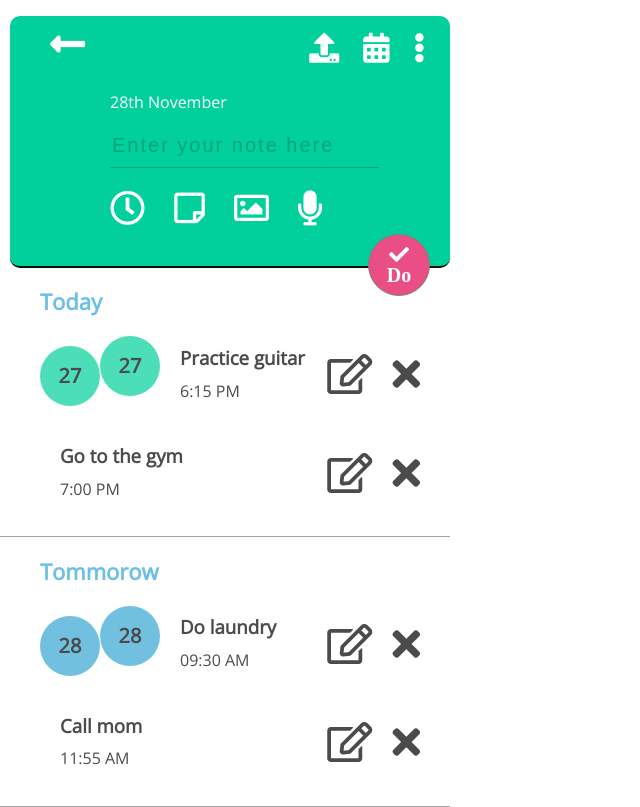
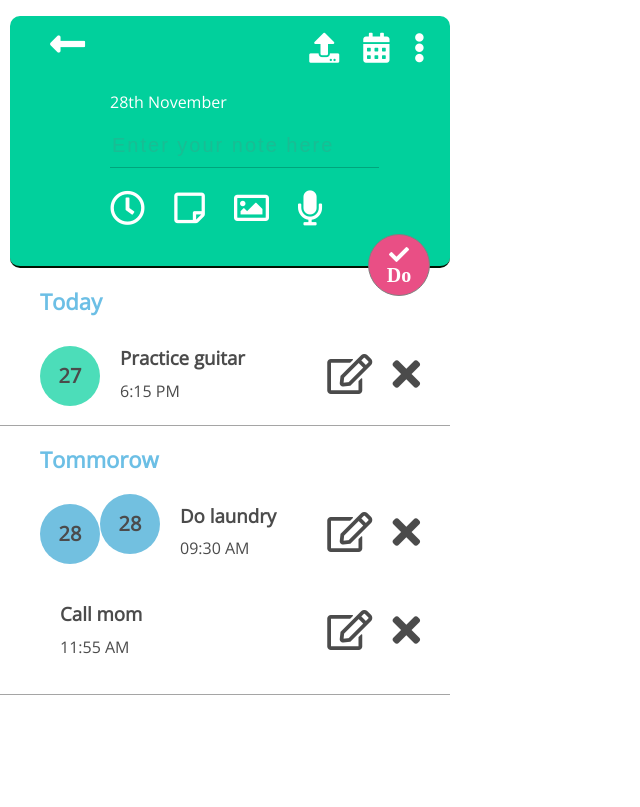
Before and after one commit to brace99/ToDoApp, a website: page app/index.html in a window 1280 px wide. Shown: the whole page, without its empty margins (0-640 px from the left). Drawn offline with nearby package versions, Linux system fonts and the light colour scheme.

Commit message:
[~] fix, 5.03 code-rewiew

```diff
--- a/app/css/style.css
+++ b/app/css/style.css
@@ -31,7 +31,7 @@ body {
     padding-left:100px;
 
 }
-input[name="textfield"]  {
+input[name="textfield"] {
 	border:none;
 	background-color: #01D09C;
 	border-bottom:1px solid #010000;
@@ -113,9 +113,10 @@ ul {
 }
 .todaytask {
 	background-color:white;
-	height:250px;
+	min-height: 50px;
+	height: auto;
 	border-bottom: 1px solid grey;
-	opacity:0.7;
+	opacity: 0.7;
 	padding-left:40px;
 }
 h2 {
--- a/app/index.html
+++ b/app/index.html
@@ -16,8 +16,8 @@
 </head>
 <body>
 
-	<div class=container>
-		<div class=workingplace>
+	<div class="container">
+		<div class="workingplace">
 		 	<ul class="buttons-top">
 				<li class="button-exit"><i class="fas fa-long-arrow-alt-left"></i> </li>
 				<li class="button-upload"> <i class="fas fa-upload"></i></li>
@@ -25,7 +25,7 @@
 				<li class="button-menu"><i class="fas fa-ellipsis-v"></i> </li>
 			</ul>
 			<div class=dateplace><p>28th November</p></div>
-		    <div class=writeplace><input name="textfield" type="text" value="Enter your note here" ></div>
+		    <div class=writeplace><input name="textfield" type="text" value="" placeholder="Enter your note here" class=""></div>
 		    <ul class="buttons-bottom">
 		    	<li class="button-bottom-clock"><i class="far fa-clock"></i></li>
 		    	<li class="button-bottom-note"> <i class="far fa-sticky-note"></i></li>
@@ -37,8 +37,10 @@
 		    	</li>
 		    </ul>
 	    </div>
+	    <div class="tasks">
 			<div class=todaytask>
 				<h2>Today</h2>
+				<div class="task">
 					<p class=first-number><br>27</p>
 					<div class=first-text>
 					<h3>Practice guitar</h3>
@@ -47,15 +49,7 @@
 					<div class=edit1><i class="far fa-edit"></i>
 						<i class="fas fa-times"></i>
 					</div>
-            <p class=second-number>27</p>
-            <div class=second-text>
-			<h3>Go to the gym</h3>
-			<p>7:00 PM</p>
 				</div>
-			<div class=edit2><i class="far fa-edit"></i>
-				<i class="fas fa-times"></i>
-			</div>
-
 			</div>
 	        <div class=tommorowtask>
 	        	<h2>Tommorow</h2>
@@ -77,6 +71,7 @@
 				</div>
 	        </div>
 	    </div>
+	</div>
 
 
 	<script src="js/index.js"></script>
```
Lines whose indentation alone changed are shown as unchanged.
